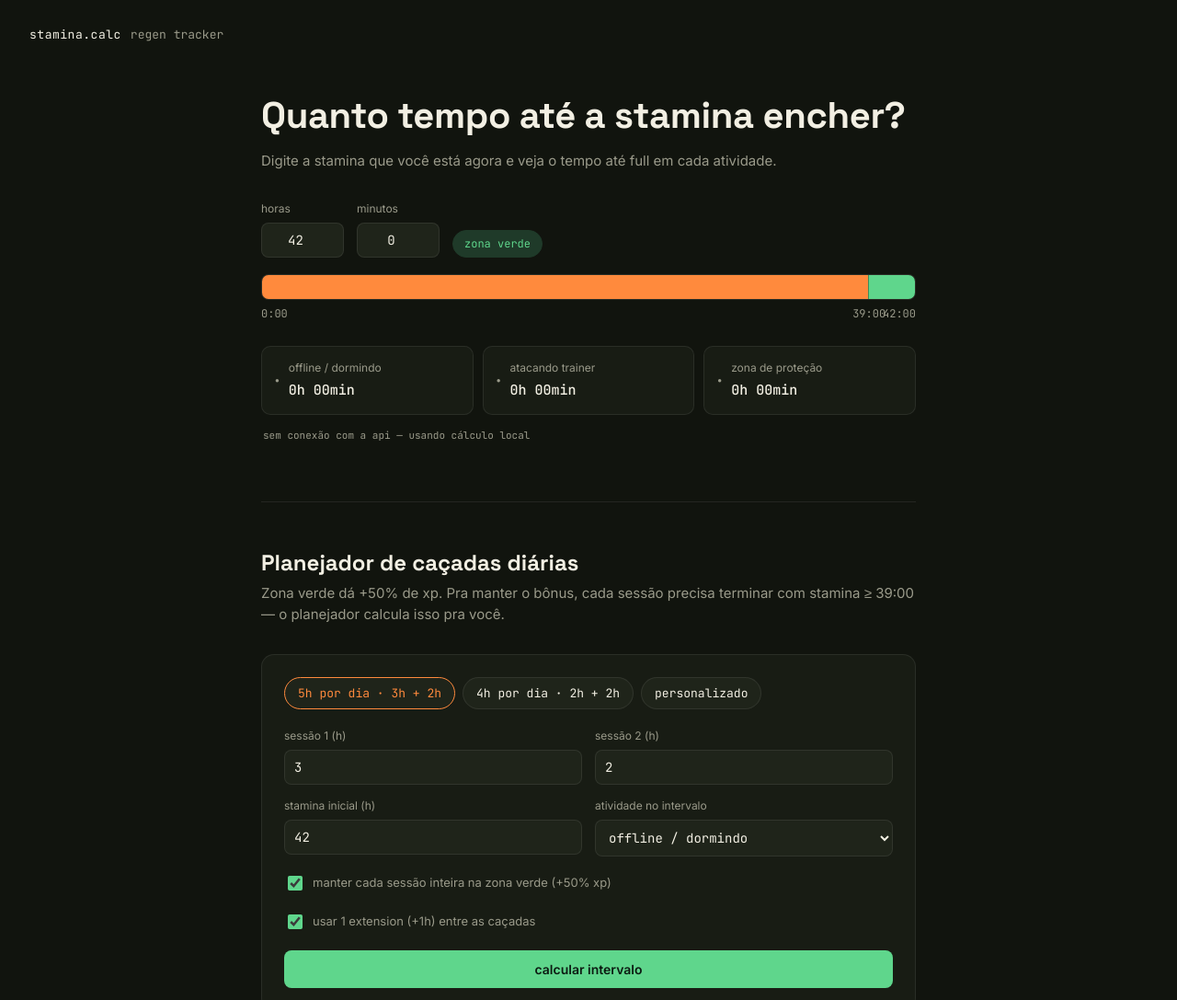
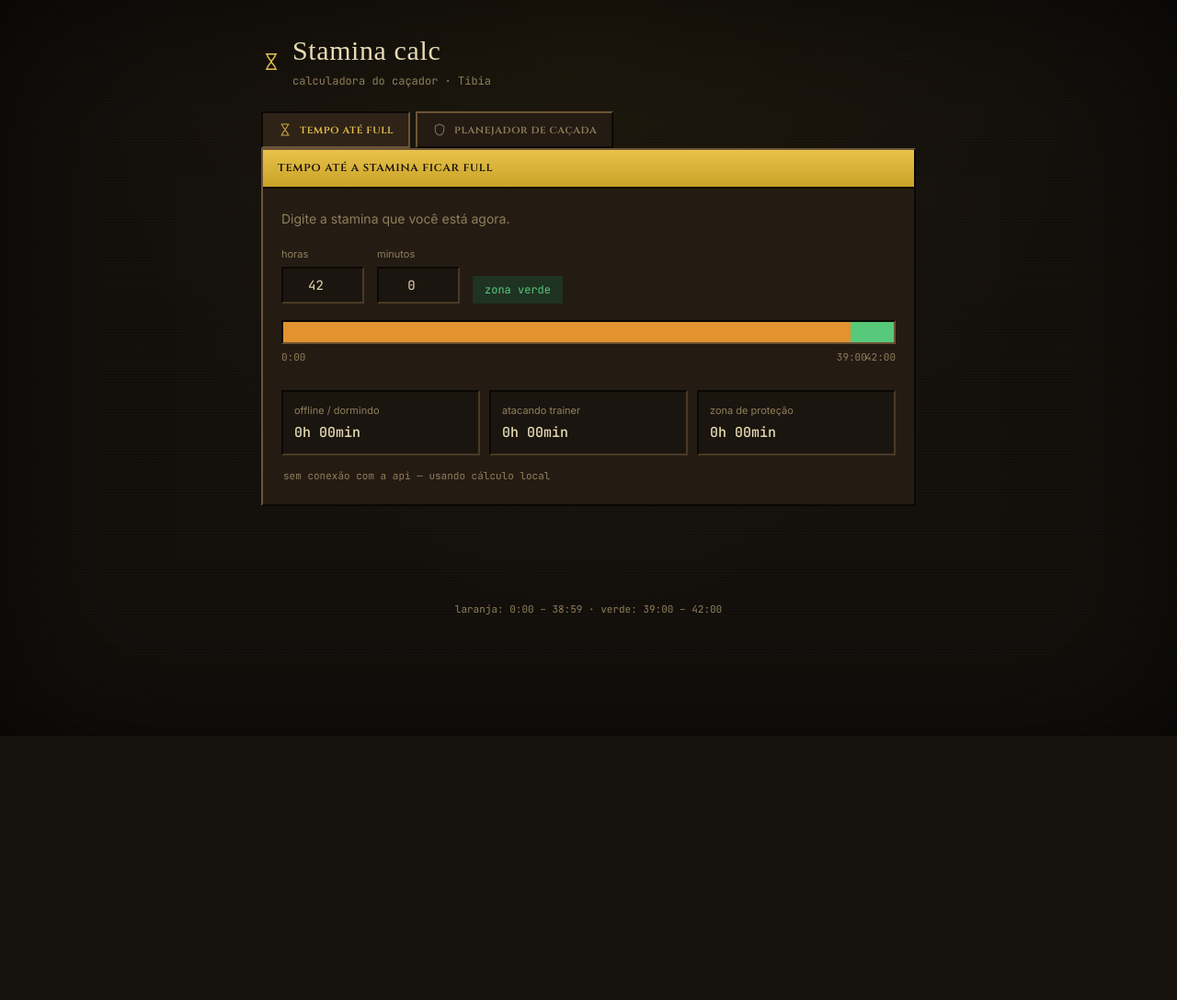
Before and after one commit to luizfilipecg/CalculadoraStamina, a website: page index.html in a window 1280 px wide. Shown: the top 1087 px of the page at 92% size. After the commit the page ends 800 px from the top, so only its background shows below. Drawn offline with Linux system fonts and the light colour scheme; no server answers; a web font is replaced by a local one.

Commit message:
Sexto Commit

```diff
--- a/index.html
+++ b/index.html
@@ -3,23 +3,44 @@
 <head>
 <meta charset="UTF-8" />
 <meta name="viewport" content="width=device-width, initial-scale=1.0" />
-<title>Stamina calc</title>
+<title>Stamina · Tibia calc</title>
 <link rel="preconnect" href="https://fonts.googleapis.com">
 <link rel="preconnect" href="https://fonts.gstatic.com" crossorigin>
-<link href="https://fonts.googleapis.com/css2?family=Space+Grotesk:wght@500;700&family=Inter:wght@400;500;600&family=JetBrains+Mono:wght@400;500;700&display=swap" rel="stylesheet">
+<link href="https://fonts.googleapis.com/css2?family=Pirata+One&family=Cinzel:wght@600&family=Inter:wght@400;500;600&family=JetBrains+Mono:wght@400;500;700&display=swap" rel="stylesheet">
 <link rel="stylesheet" href="style.css" />
 </head>
 <body>
 
+<div class="vignette"></div>
+
 <header class="topbar">
-  <span class="eyebrow">stamina.calc</span>
-  <span class="topbar-sub">regen tracker</span>
+  <svg class="hourglass-mark" viewBox="0 0 24 24" width="22" height="22" fill="none" stroke="currentColor" stroke-width="1.6" stroke-linecap="round" stroke-linejoin="round" aria-hidden="true">
+    <path d="M6 3h12M6 21h12M7 3c0 5 5 7 5 9s-5 4-5 9M17 3c0 5-5 7-5 9s5 4 5 9" />
+  </svg>
+  <div>
+    <h1>Stamina calc</h1>
+    <p class="topbar-sub">calculadora do caçador · Tibia</p>
+  </div>
 </header>
 
+<nav class="tabs" role="tablist">
+  <button class="tab active" data-tab="time" role="tab" aria-selected="true">
+    <svg viewBox="0 0 24 24" width="16" height="16" fill="none" stroke="currentColor" stroke-width="1.6" stroke-linecap="round" stroke-linejoin="round" aria-hidden="true"><path d="M6 3h12M6 21h12M7 3c0 5 5 7 5 9s-5 4-5 9M17 3c0 5-5 7-5 9s5 4 5 9" /></svg>
+    tempo até full
+  </button>
+  <button class="tab" data-tab="plan" role="tab" aria-selected="false">
+    <svg viewBox="0 0 24 24" width="16" height="16" fill="none" stroke="currentColor" stroke-width="1.6" stroke-linecap="round" stroke-linejoin="round" aria-hidden="true"><path d="M12 3l7 3v6c0 5-3 8-7 9-4-1-7-4-7-9V6l7-3z" /></svg>
+    planejador de caçada
+  </button>
+</nav>
+
 <main>
-  <section class="hero">
-    <h1>Quanto tempo até a stamina encher?</h1>
-    <p class="hero-sub">Digite a stamina que você está agora e veja o tempo até full em cada atividade.</p>
+
+  <section id="panel-time" class="tab-panel active">
+    <div class="window">
+      <div class="window-bar">tempo até a stamina ficar full</div>
+      <div class="window-body">
+        <p class="hint">Digite a stamina que você está agora.</p>
 
         <div class="stamina-input-row">
           <label class="field field--inline">
@@ -49,21 +70,18 @@
 
         <div class="chip-row">
           <div class="chip">
-        <i class="chip-icon">●</i>
             <div>
               <span class="chip-label">offline / dormindo</span>
               <span id="resultOffline" class="chip-value">—</span>
             </div>
           </div>
           <div class="chip">
-        <i class="chip-icon">●</i>
             <div>
               <span class="chip-label">atacando trainer</span>
               <span id="resultTrainer" class="chip-value">—</span>
             </div>
           </div>
           <div class="chip">
-        <i class="chip-icon">●</i>
             <div>
               <span class="chip-label">zona de proteção</span>
               <span id="resultProtection" class="chip-value">—</span>
@@ -71,15 +89,16 @@
           </div>
         </div>
         <p id="sourceNote" class="source-note"></p>
+      </div>
+    </div>
   </section>
 
-  <section class="planner">
-    <div class="planner-head">
-      <h2>Planejador de caçadas diárias</h2>
-      <p class="hero-sub">Zona verde dá +50% de xp. Pra manter o bônus, cada sessão precisa terminar com stamina ≥ 39:00 — o planejador calcula isso pra você.</p>
-    </div>
+  <section id="panel-plan" class="tab-panel">
+    <div class="window">
+      <div class="window-bar">planejador de caçadas diárias</div>
+      <div class="window-body">
+        <p class="hint">Zona verde dá +50% de xp. Pra manter o bônus, cada sessão precisa terminar com stamina ≥ 39:00 — o planejador calcula isso pra você.</p>
 
-    <div class="planner-card">
         <div class="preset-row">
           <button type="button" class="preset" data-h1="3" data-h2="2">5h por dia · 3h + 2h</button>
           <button type="button" class="preset" data-h1="2" data-h2="2">4h por dia · 2h + 2h</button>
@@ -120,11 +139,13 @@
         </label>
 
         <button type="button" id="calcBtn" class="cta">calcular intervalo</button>
-    </div>
 
         <div id="timeline" class="timeline"></div>
         <p id="plannerNote" class="source-note"></p>
+      </div>
+    </div>
   </section>
+
 </main>
 
 <footer class="footer">
--- a/script.js
+++ b/script.js
@@ -42,6 +42,26 @@ function fmtStamina(mins) {
 function clamp(v, min, max) {
   return Math.min(Math.max(v, min), max);
 }
+
+// ---------------------------------------------------------------------------
+// Abas
+// ---------------------------------------------------------------------------
+
+const tabs = document.querySelectorAll('.tab');
+const panels = document.querySelectorAll('.tab-panel');
+
+tabs.forEach((tab) => {
+  tab.addEventListener('click', () => {
+    tabs.forEach((t) => {
+      t.classList.remove('active');
+      t.setAttribute('aria-selected', 'false');
+    });
+    tab.classList.add('active');
+    tab.setAttribute('aria-selected', 'true');
+    panels.forEach((p) => p.classList.remove('active'));
+    document.getElementById('panel-' + tab.dataset.tab).classList.add('active');
+  });
+});
 
 // ---------------------------------------------------------------------------
 // Stamina atual / tempo até full
--- a/style.css
+++ b/style.css
@@ -1,90 +1,227 @@
 * { box-sizing: border-box; }
 
 :root {
-  --bg: #11140e;
-  --surface: #181c14;
-  --surface-2: #1f241a;
-  --border: rgba(255, 255, 255, 0.08);
-  --text: #f2efe3;
-  --text-muted: #9a9a8a;
-  --orange: #ff8a3d;
-  --orange-dim: #4a2e18;
-  --green: #5fd68c;
-  --green-dim: #1f3a29;
-  --font-display: 'Space Grotesk', sans-serif;
+  --stone-950: #15110d;
+  --stone-900: #1b150f;
+  --stone-800: #241b13;
+  --stone-700: #2f2318;
+  --bevel-light: #6b5436;
+  --bevel-light-soft: #4a3a26;
+  --bevel-dark: #0a0805;
+  --gold: #c9a227;
+  --gold-bright: #e8c14a;
+  --parchment: #e8dab5;
+  --text: #d8c9a3;
+  --text-muted: #8f7f5c;
+  --green: #57c97a;
+  --green-dim: #1f3322;
+  --orange: #e2922f;
+  --orange-dim: #3a2a14;
+  --font-display: 'Pirata One', serif;
+  --font-heading: 'Cinzel', serif;
   --font-body: 'Inter', sans-serif;
   --font-mono: 'JetBrains Mono', monospace;
 }
 
 body {
   margin: 0;
-  background: var(--bg);
+  background: var(--stone-950);
+  background-image:
+    radial-gradient(ellipse at top, rgba(201, 162, 39, 0.06), transparent 60%),
+    repeating-linear-gradient(0deg, rgba(0,0,0,0.15) 0px, rgba(0,0,0,0.15) 1px, transparent 1px, transparent 3px);
   color: var(--text);
   font-family: var(--font-body);
   line-height: 1.5;
+  min-height: 100vh;
 }
 
-.topbar {
-  display: flex;
-  align-items: baseline;
-  gap: 10px;
-  padding: 28px 32px 0;
+.vignette {
+  position: fixed;
+  inset: 0;
+  pointer-events: none;
+  box-shadow: inset 0 0 160px rgba(0,0,0,0.65);
+  z-index: 0;
 }
 
-.eyebrow {
-  font-family: var(--font-mono);
-  font-size: 13px;
-  letter-spacing: 0.04em;
-  color: var(--text);
+/* ---------- bevel mixin (estilo janela Tibia) ---------- */
+
+.bevel-out {
+  border-top: 2px solid var(--bevel-light);
+  border-left: 2px solid var(--bevel-light);
+  border-bottom: 2px solid var(--bevel-dark);
+  border-right: 2px solid var(--bevel-dark);
+}
+
+.bevel-in {
+  border-top: 2px solid var(--bevel-dark);
+  border-left: 2px solid var(--bevel-dark);
+  border-bottom: 2px solid var(--bevel-light);
+  border-right: 2px solid var(--bevel-light);
+}
+
+/* ---------- topbar ---------- */
+
+.topbar {
+  position: relative;
+  z-index: 1;
+  display: flex;
+  align-items: center;
+  gap: 12px;
+  max-width: 760px;
+  margin: 0 auto;
+  padding: 32px 24px 0;
+  color: var(--gold-bright);
+}
+
+.hourglass-mark {
+  flex-shrink: 0;
+  margin-top: 4px;
+}
+
+.topbar h1 {
+  font-family: var(--font-display);
+  font-weight: 400;
+  font-size: 30px;
+  letter-spacing: 0.02em;
+  margin: 0;
+  color: var(--parchment);
 }
 
 .topbar-sub {
   font-family: var(--font-mono);
-  font-size: 13px;
+  font-size: 12px;
   color: var(--text-muted);
+  margin: 2px 0 0;
 }
 
+/* ---------- tabs ---------- */
+
+.tabs {
+  position: relative;
+  z-index: 1;
+  display: flex;
+  gap: 6px;
+  max-width: 760px;
+  margin: 24px auto 0;
+  padding: 0 24px;
+}
+
+.tab {
+  display: flex;
+  align-items: center;
+  gap: 8px;
+  font-family: var(--font-heading);
+  font-size: 12px;
+  letter-spacing: 0.04em;
+  text-transform: lowercase;
+  color: var(--text-muted);
+  background: var(--stone-800);
+  padding: 10px 16px;
+  cursor: pointer;
+}
+
+.tab.bevel-applied {}
+
+.tab {
+  border-top: 2px solid var(--bevel-light);
+  border-left: 2px solid var(--bevel-light);
+  border-bottom: 2px solid var(--bevel-dark);
+  border-right: 2px solid var(--bevel-dark);
+}
+
+.tab.active {
+  color: var(--gold-bright);
+  background: var(--stone-700);
+  border-top: 2px solid var(--bevel-dark);
+  border-left: 2px solid var(--bevel-dark);
+  border-bottom: 2px solid var(--bevel-light);
+  border-right: 2px solid var(--bevel-light);
+}
+
+.tab svg {
+  opacity: 0.85;
+}
+
+/* ---------- main / windows ---------- */
+
 main {
+  position: relative;
+  z-index: 1;
   max-width: 760px;
   margin: 0 auto;
-  padding: 48px 24px 80px;
+  padding: 0 24px 80px;
 }
 
-h1 {
-  font-family: var(--font-display);
-  font-weight: 700;
-  font-size: clamp(28px, 5vw, 40px);
-  margin: 0 0 8px;
-  letter-spacing: -0.01em;
+.tab-panel {
+  display: none;
 }
 
-h2 {
-  font-family: var(--font-display);
-  font-weight: 700;
-  font-size: 24px;
-  margin: 0 0 4px;
+.tab-panel.active {
+  display: block;
 }
 
-.hero-sub {
+.window {
+  background: var(--stone-800);
+  border-top: 2px solid var(--bevel-light);
+  border-left: 2px solid var(--bevel-light);
+  border-bottom: 2px solid var(--bevel-dark);
+  border-right: 2px solid var(--bevel-dark);
+}
+
+.window-bar {
+  font-family: var(--font-heading);
+  font-size: 13px;
+  letter-spacing: 0.05em;
+  color: var(--stone-950);
+  background: linear-gradient(180deg, var(--gold-bright), var(--gold));
+  padding: 10px 16px;
+  border-bottom: 2px solid var(--bevel-dark);
+}
+
+.window-body {
+  padding: 22px 20px;
+}
+
+.hint {
   color: var(--text-muted);
-  margin: 0 0 32px;
-  font-size: 15px;
+  font-size: 14px;
+  margin: 0 0 20px;
+}
+
+/* ---------- stamina input ---------- */
+
+.stamina-input-row {
+  display: flex;
+  align-items: flex-end;
+  gap: 14px;
+  margin-bottom: 18px;
+}
+
+.field--inline {
+  flex: 0 0 90px;
+}
+
+.field--inline input {
+  font-size: 18px;
+  text-align: center;
 }
 
 /* ---------- meter ---------- */
 
 .meter-wrap {
-  margin-bottom: 8px;
+  margin-bottom: 28px;
 }
 
 .meter-track {
   position: relative;
-  height: 28px;
-  border-radius: 8px;
+  height: 26px;
   overflow: hidden;
-  background: var(--surface);
-  border: 1px solid var(--border);
+  background: var(--stone-900);
   display: flex;
+  border-top: 2px solid var(--bevel-dark);
+  border-left: 2px solid var(--bevel-dark);
+  border-bottom: 2px solid var(--bevel-light);
+  border-right: 2px solid var(--bevel-light);
 }
 
 .meter-zone {
@@ -110,20 +247,12 @@ h2 {
   transition: clip-path 0.15s ease;
 }
 
-.meter-boundary {
-  position: absolute;
-  top: 0;
-  bottom: 0;
-  width: 1px;
-  background: rgba(0, 0, 0, 0.35);
-}
-
 .meter-scale {
   position: relative;
   display: flex;
   justify-content: space-between;
   font-family: var(--font-mono);
-  font-size: 12px;
+  font-size: 11px;
   color: var(--text-muted);
   margin-top: 6px;
   height: 16px;
@@ -134,27 +263,12 @@ h2 {
   transform: translateX(-50%);
 }
 
-.stamina-input-row {
-  display: flex;
-  align-items: flex-end;
-  gap: 14px;
-  margin-bottom: 18px;
-}
-
-.field--inline {
-  flex: 0 0 90px;
-}
-
-.field--inline input {
-  font-size: 18px;
-  text-align: center;
-}
+/* ---------- zone badge ---------- */
 
 .zone-badge {
   font-family: var(--font-mono);
   font-size: 12px;
   padding: 5px 12px;
-  border-radius: 999px;
   border: 1px solid;
 }
 
@@ -176,22 +290,15 @@ h2 {
   display: grid;
   grid-template-columns: repeat(3, 1fr);
   gap: 10px;
-  margin-top: 28px;
 }
 
 .chip {
-  display: flex;
-  align-items: center;
-  gap: 10px;
-  background: var(--surface);
-  border: 1px solid var(--border);
-  border-radius: 10px;
-  padding: 14px;
-}
-
-.chip-icon {
-  font-size: 8px;
-  color: var(--text-muted);
+  background: var(--stone-900);
+  border-top: 2px solid var(--bevel-dark);
+  border-left: 2px solid var(--bevel-dark);
+  border-bottom: 2px solid var(--bevel-light-soft);
+  border-right: 2px solid var(--bevel-light-soft);
+  padding: 12px;
 }
 
 .chip > div {
@@ -201,7 +308,7 @@ h2 {
 }
 
 .chip-label {
-  font-size: 12px;
+  font-size: 11px;
   color: var(--text-muted);
 }
 
@@ -209,6 +316,7 @@ h2 {
   font-family: var(--font-mono);
   font-size: 15px;
   font-weight: 500;
+  color: var(--parchment);
 }
 
 .source-note {
@@ -219,24 +327,7 @@ h2 {
   min-height: 14px;
 }
 
-/* ---------- planner ---------- */
-
-.planner {
-  margin-top: 64px;
-  padding-top: 48px;
-  border-top: 1px solid var(--border);
-}
-
-.planner-head {
-  margin-bottom: 24px;
-}
-
-.planner-card {
-  background: var(--surface);
-  border: 1px solid var(--border);
-  border-radius: 14px;
-  padding: 24px;
-}
+/* ---------- form fields ---------- */
 
 .preset-row {
   display: flex;
@@ -247,22 +338,23 @@ h2 {
 
 .preset {
   font-family: var(--font-mono);
-  font-size: 13px;
-  background: var(--surface-2);
+  font-size: 12px;
+  background: var(--stone-700);
   color: var(--text);
-  border: 1px solid var(--border);
-  border-radius: 999px;
   padding: 8px 14px;
   cursor: pointer;
-}
-
-.preset:hover {
-  border-color: var(--text-muted);
+  border-top: 2px solid var(--bevel-light);
+  border-left: 2px solid var(--bevel-light);
+  border-bottom: 2px solid var(--bevel-dark);
+  border-right: 2px solid var(--bevel-dark);
 }
 
 .preset.active {
-  border-color: var(--orange);
-  color: var(--orange);
+  color: var(--gold-bright);
+  border-top: 2px solid var(--bevel-dark);
+  border-left: 2px solid var(--bevel-dark);
+  border-bottom: 2px solid var(--bevel-light);
+  border-right: 2px solid var(--bevel-light);
 }
 
 .form-grid {
@@ -276,7 +368,7 @@ h2 {
   display: flex;
   flex-direction: column;
   gap: 6px;
-  font-size: 12px;
+  font-size: 11px;
   color: var(--text-muted);
 }
 
@@ -284,19 +376,21 @@ h2 {
 .field select {
   font-family: var(--font-mono);
   font-size: 14px;
-  background: var(--surface-2);
-  border: 1px solid var(--border);
-  border-radius: 8px;
-  color: var(--text);
+  background: var(--stone-900);
+  color: var(--parchment);
   padding: 9px 10px;
+  border-top: 2px solid var(--bevel-dark);
+  border-left: 2px solid var(--bevel-dark);
+  border-bottom: 2px solid var(--bevel-light-soft);
+  border-right: 2px solid var(--bevel-light-soft);
 }
 
 .field input:focus,
 .field select:focus,
-.stamina-slider:focus-visible,
 .cta:focus-visible,
-.preset:focus-visible {
-  outline: 2px solid var(--green);
+.preset:focus-visible,
+.tab:focus-visible {
+  outline: 2px solid var(--gold-bright);
   outline-offset: 2px;
 }
 
@@ -306,7 +400,7 @@ h2 {
   gap: 8px;
   font-size: 13px;
   color: var(--text-muted);
-  margin-bottom: 20px;
+  margin-bottom: 14px;
 }
 
 .toggle input {
@@ -317,27 +411,32 @@ h2 {
 
 .cta {
   width: 100%;
-  font-family: var(--font-body);
-  font-weight: 600;
-  font-size: 14px;
-  background: var(--green);
-  color: #0c1b12;
-  border: none;
-  border-radius: 8px;
+  font-family: var(--font-heading);
+  font-size: 13px;
+  letter-spacing: 0.04em;
+  background: linear-gradient(180deg, var(--gold-bright), var(--gold));
+  color: var(--stone-950);
   padding: 12px;
   cursor: pointer;
+  margin-top: 6px;
+  border-top: 2px solid #f3da7d;
+  border-left: 2px solid #f3da7d;
+  border-bottom: 2px solid #8a6c19;
+  border-right: 2px solid #8a6c19;
 }
 
-.cta:hover {
-  filter: brightness(1.08);
+.cta:active {
+  border-top: 2px solid #8a6c19;
+  border-left: 2px solid #8a6c19;
+  border-bottom: 2px solid #f3da7d;
+  border-right: 2px solid #f3da7d;
 }
 
 /* ---------- timeline ---------- */
 
 .timeline {
   display: none;
-  margin-top: 24px;
-  align-items: stretch;
+  margin-top: 22px;
   gap: 0;
 }
 
@@ -347,30 +446,33 @@ h2 {
 
 .t-step {
   flex: 1;
-  background: var(--surface);
-  border: 1px solid var(--border);
-  border-radius: 10px;
-  padding: 16px;
+  background: var(--stone-900);
+  border-top: 2px solid var(--bevel-dark);
+  border-left: 2px solid var(--bevel-dark);
+  border-bottom: 2px solid var(--bevel-light-soft);
+  border-right: 2px solid var(--bevel-light-soft);
+  padding: 14px;
 }
 
 .t-step-label {
-  font-size: 12px;
+  font-size: 11px;
   color: var(--text-muted);
   margin-bottom: 6px;
 }
 
 .t-step-value {
   font-family: var(--font-mono);
-  font-size: 17px;
+  font-size: 16px;
   font-weight: 700;
+  color: var(--parchment);
 }
 
 .t-arrow {
   display: flex;
   align-items: center;
   justify-content: center;
-  width: 28px;
-  color: var(--text-muted);
+  width: 26px;
+  color: var(--gold);
   font-family: var(--font-mono);
   font-size: 14px;
 }
@@ -384,16 +486,20 @@ h2 {
 }
 
 .warning {
-  font-size: 13px;
+  font-size: 12px;
   color: var(--orange);
   margin-top: 10px;
 }
 
+/* ---------- footer ---------- */
+
 .footer {
+  position: relative;
+  z-index: 1;
   text-align: center;
   padding: 24px;
   font-family: var(--font-mono);
-  font-size: 12px;
+  font-size: 11px;
   color: var(--text-muted);
 }
 
@@ -409,6 +515,9 @@ h2 {
   }
   .t-arrow {
     width: 100%;
-    height: 20px;
+    height: 18px;
+  }
+  .tabs {
+    flex-direction: column;
   }
 }
```
Lines whose indentation alone changed are shown as unchanged.
